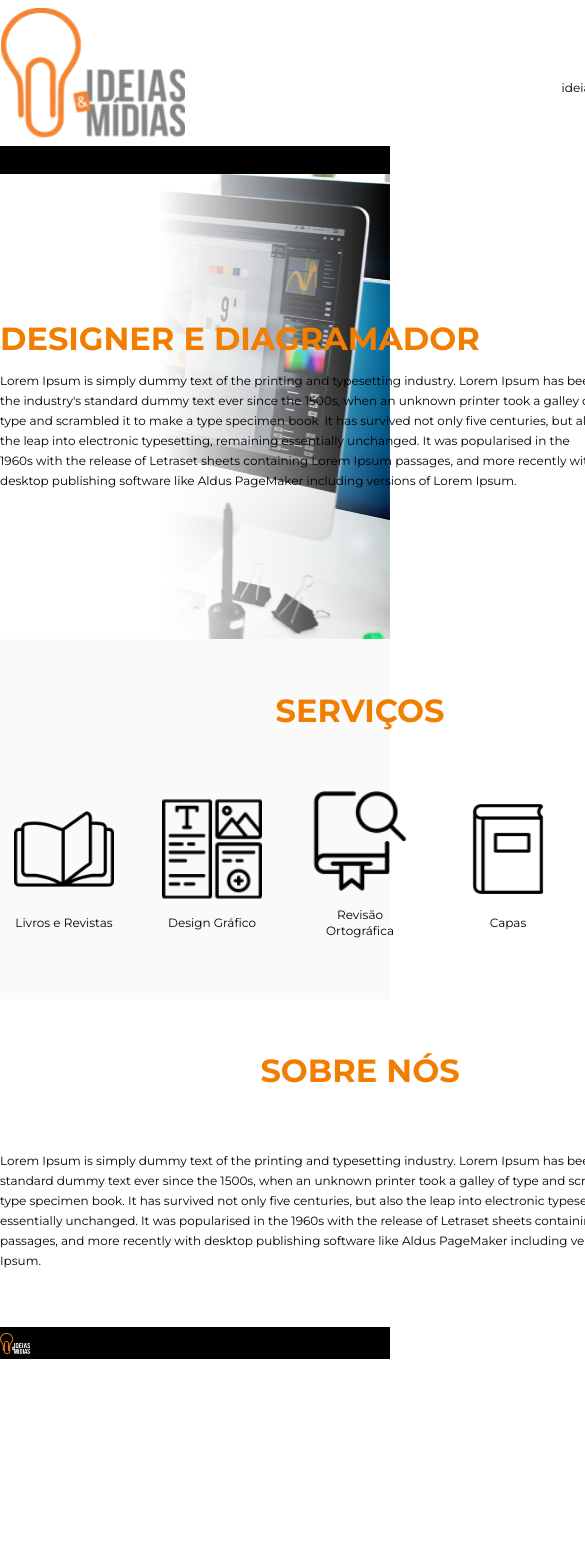
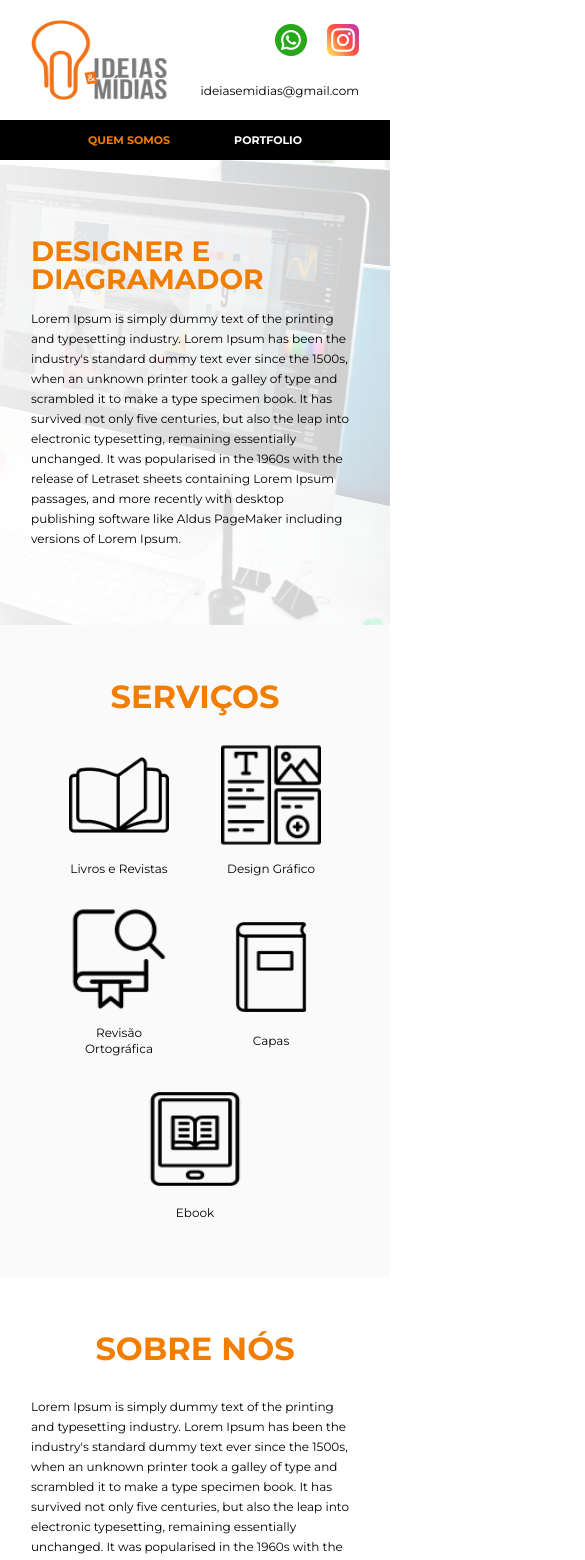
Before and after one commit to mikael-ayala/ideiasemidias-website, a React (Vite) app: page / in a window 390 px wide. Shown: the top 1560 px of the page, 585 px wide, since content can reach past the window. Before the commit the page ends 1359 px from the top, so only its background shows below. Built offline with nearby package versions, Linux system fonts and the light colour scheme.

Commit message:
add mobile layout

```diff
--- a/src/app.scss
+++ b/src/app.scss
@@ -26,3 +26,9 @@ html {
         width: 72rem;
     }
 }
+
+@media screen and (max-width: 430px) {
+    .container {
+        width: 32.8rem;
+    }
+}
--- a/src/components/Footer/Footer.scss
+++ b/src/components/Footer/Footer.scss
@@ -37,3 +37,20 @@
         }
     }
 }
+
+@media screen and (max-width: 430px) {
+    .footer {
+        height: 4rem;
+
+        .footer-container {
+            .logo-footer {
+                height: 3.1rem;
+                width: 4rem;
+            }
+
+            .icons-footer {
+                transform: scale(1);
+            }
+        }
+    }
+}
--- a/src/components/Hero/Hero.scss
+++ b/src/components/Hero/Hero.scss
@@ -62,3 +62,19 @@
         }
     }
 }
+
+@media screen and (max-width: 430px) {
+    .hero{
+        .hero__text {
+            width: 32rem;
+
+            h1 {
+                font-size: 2.8rem;
+            }
+        }
+
+        .hero__background-img {
+            mask-image: linear-gradient(270deg, rgba(0, 0, 0, 0.2), transparent 95%);
+        }
+    }
+}
--- a/src/components/Menu/Menu.scss
+++ b/src/components/Menu/Menu.scss
@@ -3,6 +3,11 @@
         display: flex;
         justify-content: space-between;
         padding-block: 0.8rem;
+
+        .logo-menu {
+            height: 13rem;
+            width: 18.6rem;
+        }
 
         .container-menu-right {
             align-items: flex-end;
@@ -77,3 +82,34 @@
         }
     }
 }
+
+@media screen and (max-width: 430px) {
+    .menu {
+        .container-menu {
+            padding-block: 2rem;
+                .logo-menu {
+                    height: 8rem;
+                    width: 13.6rem;
+                }
+
+                .container-menu-right {
+                    justify-content: space-around;
+                    gap: 2rem;
+
+                    .container-icons {
+                        gap: 2rem;
+                    }
+                }
+        }
+    }
+
+    .navbar nav {
+        height: 4rem;
+        justify-content: center;
+        gap: 6.4rem;
+
+        a {
+            font-size: 1.1rem;
+        }
+    }
+}
--- a/src/components/Menu/index.jsx
+++ b/src/components/Menu/index.jsx
@@ -1,6 +1,6 @@
 import './Menu.scss'
 import { NavLink } from 'react-router-dom'
-import Logo from '../../assets/logo-ideiasemidias.svg?react'
+import logo from '../../assets/logo-ideiasemidias.png'
 import whatsapp from '../../assets/whatsapp.png'
 import instagram from '../../assets/instagram.png'
 
@@ -9,7 +9,7 @@ export default function Menu() {
         <>
         <header className='menu container'>
             <div className="container-menu">
-                <Logo width="186" height="130" />
+                <img className='logo-menu' src={logo} />
                 <div className="container-menu-right">
                     <div className='container-icons'>
                         <a href="https://web.whatsapp.com/" target='_blank' rel="noreferrer">
--- a/src/components/Servicos/Servicos.scss
+++ b/src/components/Servicos/Servicos.scss
@@ -15,3 +15,14 @@
         gap: 4.8rem;
     }
 }
+
+@media screen and (max-width: 430px) {
+    .servicos {
+        height: 100%;
+
+        .servicos__cards-container {
+            flex-wrap: wrap;
+            gap: 3.2rem 5.2rem;
+        }
+    }
+}
--- a/src/components/Titulo/Titulo.scss
+++ b/src/components/Titulo/Titulo.scss
@@ -6,3 +6,9 @@
     text-transform: uppercase;
     margin-bottom: 6.4rem;
 }
+
+@media screen and (max-width: 430px) {
+    .titulo {
+        margin-bottom: 3.2rem;
+    }
+}
--- a/src/routes/Portfolio/Portfolio.scss
+++ b/src/routes/Portfolio/Portfolio.scss
@@ -30,3 +30,16 @@
         gap: 1.6rem;
     }
 }
+
+@media screen and (max-width: 430px) {
+    .portfolio {
+        .buttons {
+            margin-block: 4.8rem;
+        }
+
+        .cards {
+            grid-template-columns: 1fr 1fr;
+            gap: 5.2rem 3.2rem;
+        }
+    }
+}
```
Also changed, not shown: src/assets/logo-ideiasemidias.png (added).
